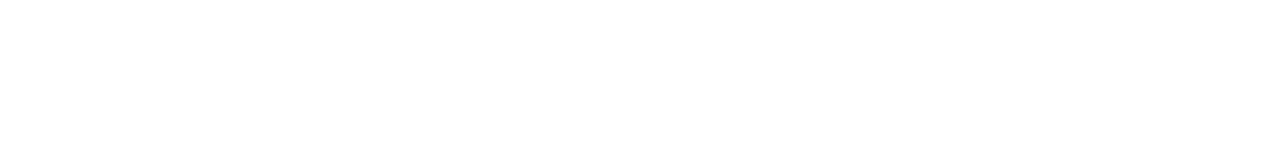
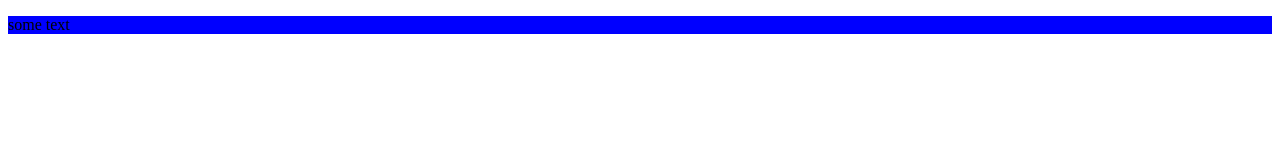
Before and after one commit to Mad-Deuce/ICH_FE_HW, a plain HTML site: page index.html in a window 1280 px wide. Drawn offline with Linux system fonts and the light colour scheme.

Commit message:
release 1.0

```diff
--- a/index.html
+++ b/index.html
@@ -7,6 +7,7 @@
     <title>Document</title>
   </head>
   <body>
+    <p>some text</p>
 
     <script src="scripts/main.js"></script>
   </body>
--- a/scripts/main.js
+++ b/scripts/main.js
@@ -0,0 +1,18 @@
+// Create a function that will change the background color of an element every second.
+// The color should change randomly from a given set of colors.
+// const colors = ['#ff0000', '#00ff00', '#0000ff'];
+
+function randomBackgroundColor(element) {
+    const colors = ['#ff0000', '#00ff00', '#0000ff'];
+    const intervalId = setInterval(() => {
+        const randomColor = colors[Math.floor(Math.random() * colors.length)];
+        element.style.backgroundColor = randomColor;
+    }, 1000);
+
+    element.addEventListener('click', (event) => {
+        clearInterval(intervalId);
+    });
+}
+
+const element = document.querySelector('p');
+randomBackgroundColor(element);
```
Also changed, not shown: README.md.
